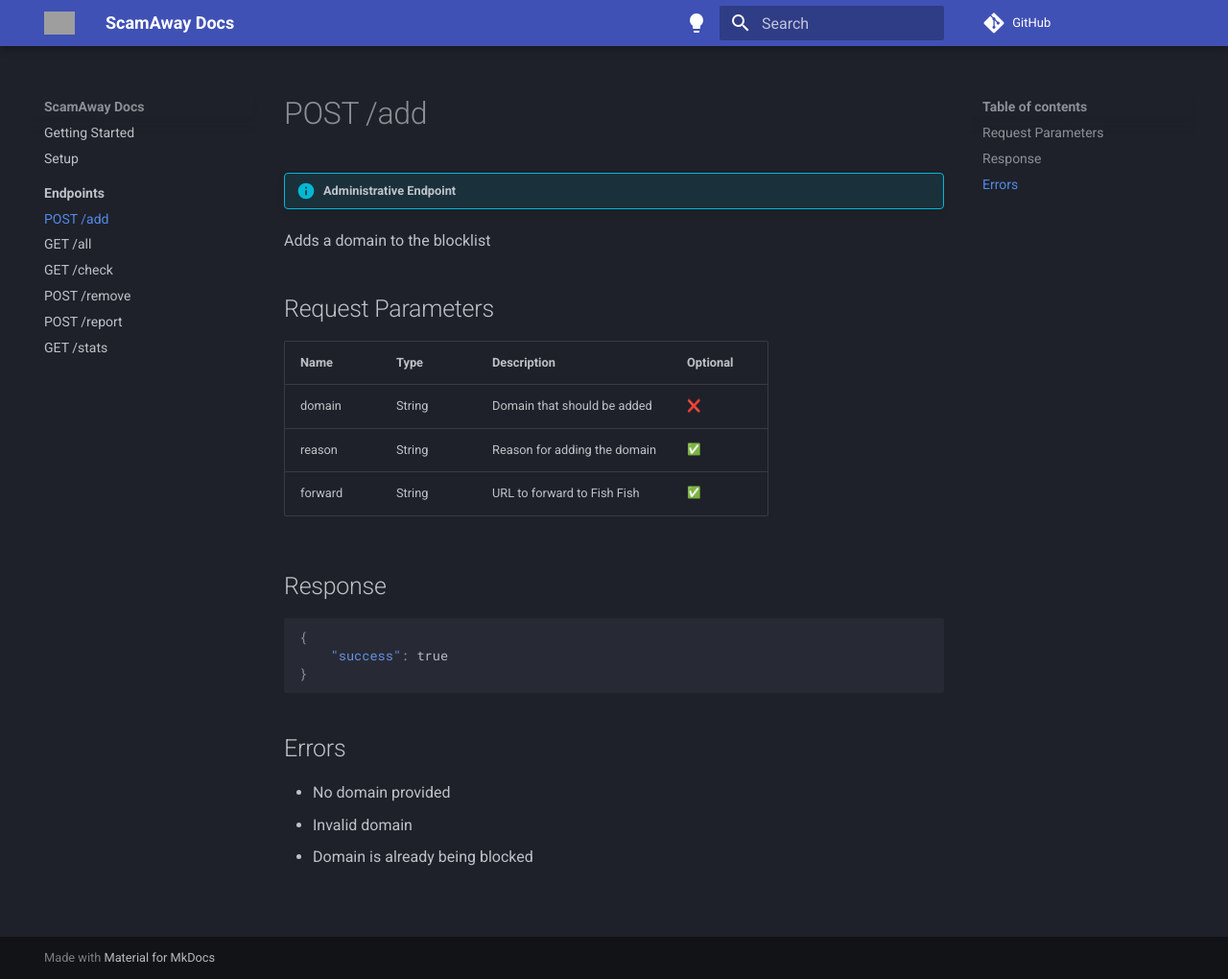
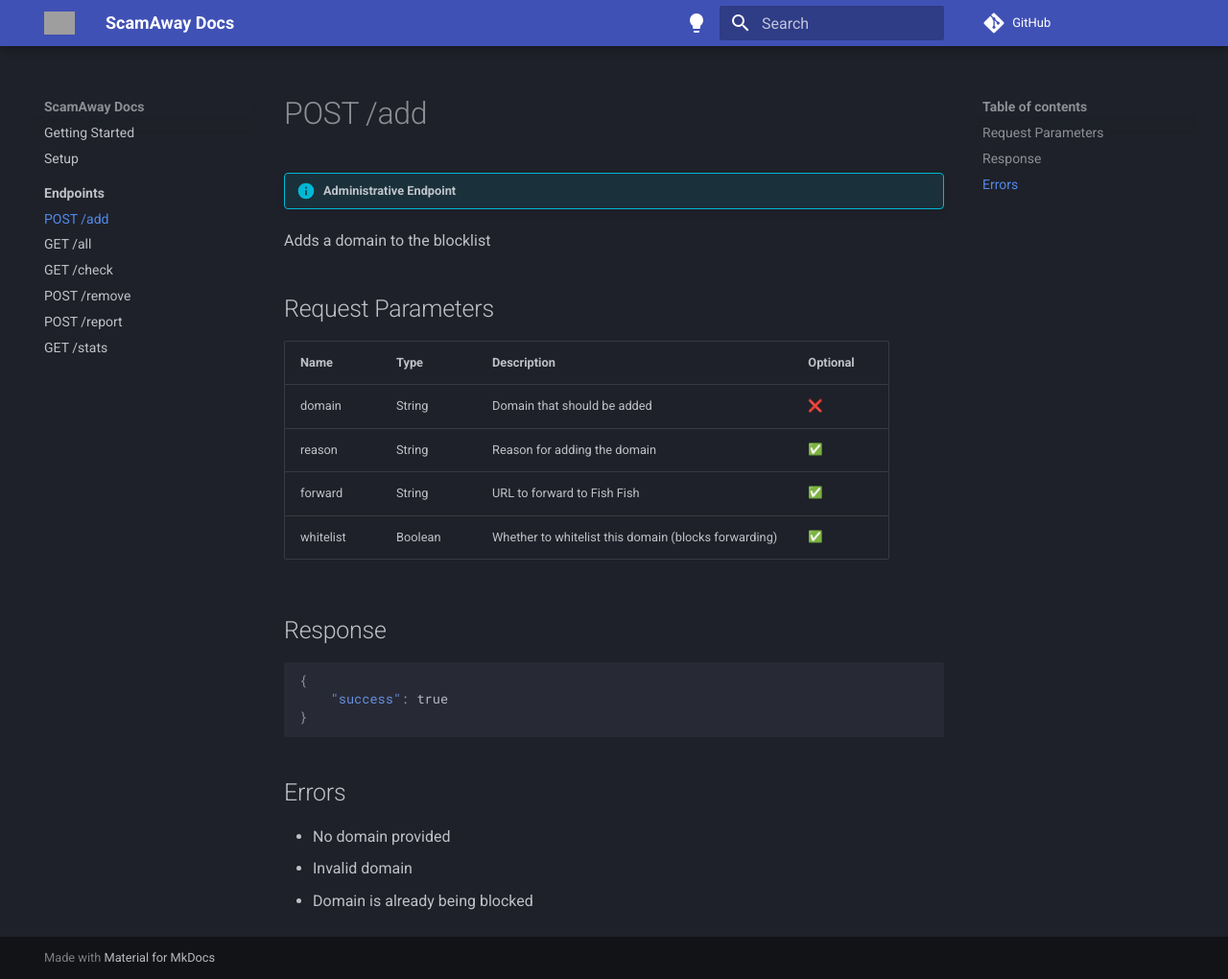
Before and after one commit to Xenorio/ScamAway-Docs, an MkDocs documentation site: the page built from docs/Endpoints/add.md, in a window 1280 px wide and 1020 px high. Shown: the whole window at 96% size. Built offline with MkDocs 1.6.1 and Material for MkDocs 9.7.7, drawn with Linux system fonts in a browser that asks for light colours; emoji names are drawn with the system emoji font; comment, search, counter and statistics services are not loaded; grey boxes are pictures that could not be loaded.

Commit message:
Whitelisting

```diff
--- a/docs/Endpoints/add.md
+++ b/docs/Endpoints/add.md
@@ -8,6 +8,7 @@ Adds a domain to the blocklist
 | domain | String | Domain that should be added | :x: |
 | reason | String | Reason for adding the domain | :white_check_mark: |
 | forward | String | URL to forward to Fish Fish | :white_check_mark: |
+| whitelist | Boolean | Whether to whitelist this domain (blocks forwarding) | :white_check_mark: |
 
 ## Response
 
```
